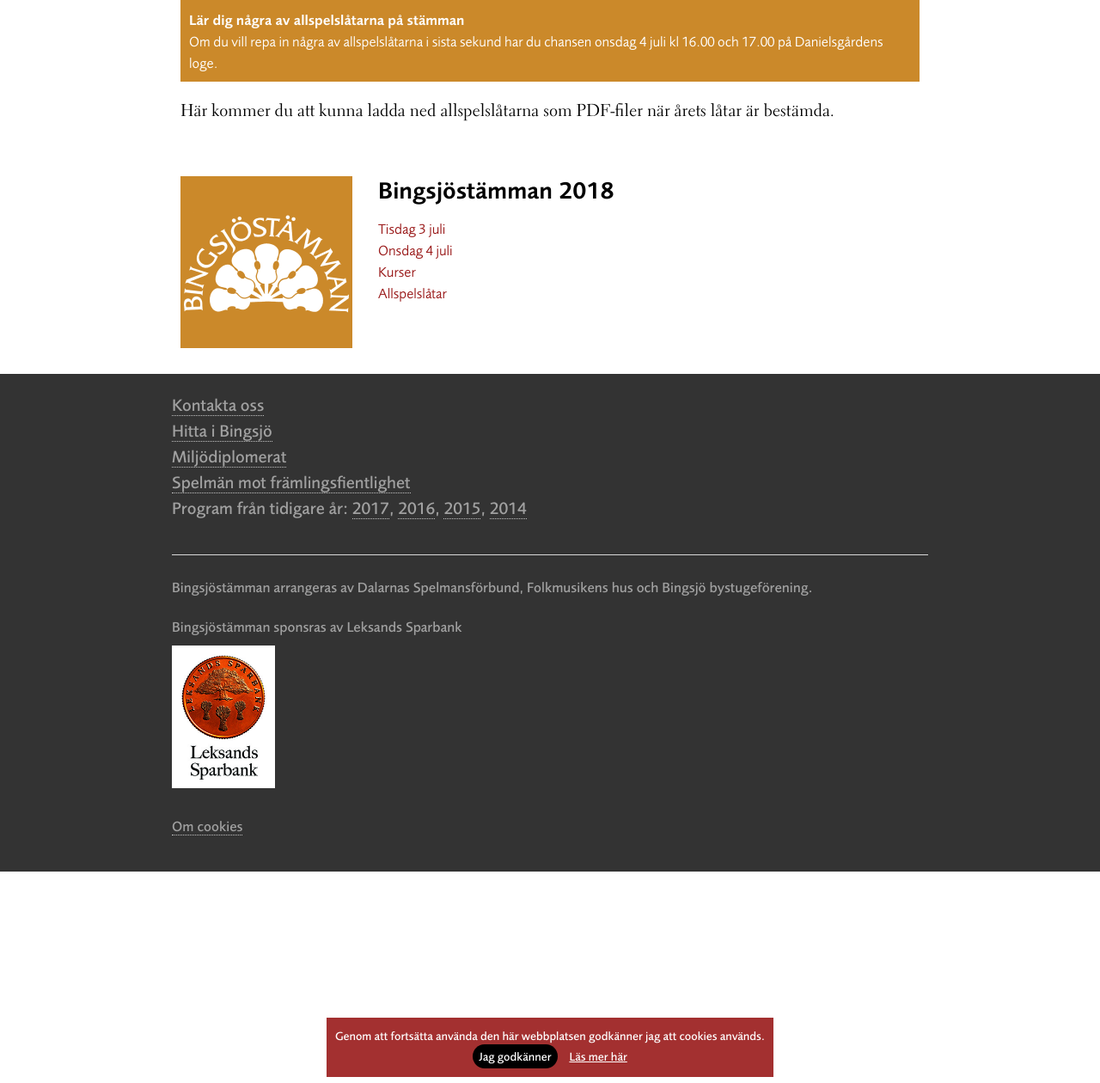
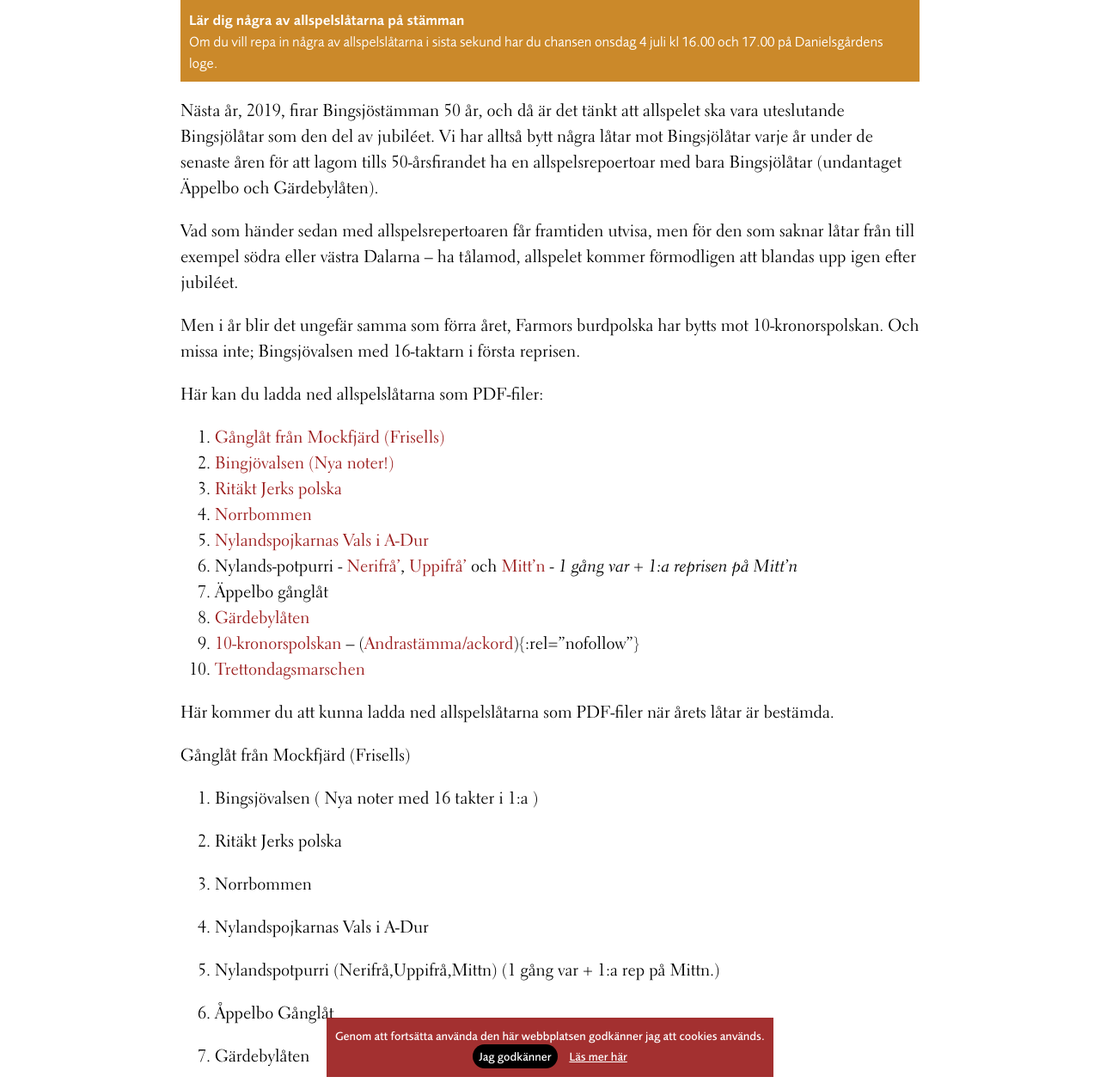
Before and after one commit to bingsjostamman/bingsjostamman.github.io, a Jekyll site: the page built from 2018/allspel.md, in a window 1280 px wide and 1400 px high, scrolled down 716 px. Shown: the part 140-1400 px from the top of the window at 86% size. Built offline with Jekyll 4.4.1, drawn with Linux system fonts in a browser that asks for light colours; some of the changed text lies outside the part shown.

Commit message:
allspelslåtar 2018

```diff
--- a/2018/allspel.md
+++ b/2018/allspel.md
@@ -19,7 +19,48 @@ socialdescription:
 >
 {: .island}
 
+Nästa år, 2019, firar Bingsjöstämman 50 år, och då är det tänkt att allspelet ska vara uteslutande Bingsjölåtar som den del av jubiléet. Vi har alltså bytt några låtar mot Bingsjölåtar varje år under de senaste åren för att lagom tills 50-årsfirandet ha en allspelsrepoertoar med bara Bingsjölåtar (undantaget Äppelbo och Gärdebylåten).
+
+Vad som händer sedan med allspelsrepertoaren får framtiden utvisa, men för den som saknar låtar från till exempel södra eller västra Dalarna – ha tålamod, allspelet kommer förmodligen att blandas upp igen efter jubiléet.
+
+Men i år blir det ungefär samma som förra året, Farmors burdpolska har bytts mot 10-kronorspolskan. Och missa inte; Bingsjövalsen med 16-taktarn i första reprisen.
+
+Här kan du ladda ned allspelslåtarna som PDF-filer:
+
+
+1. [Gånglåt från Mockfjärd (Frisells)](/files/mockfjard.pdf){:rel="nofollow"}
+2. [Bingjövalsen (Nya noter!)](/files/bingsjovalsen_16takt_2018.pdf){:rel="nofollow"}
+3. [Ritäkt Jerks polska](/files/ritakt_jerk.pdf){:rel="nofollow"}
+4. [Norrbommen](/files/norrbommen.pdf){:rel="nofollow"}
+5. [Nylandspojkarnas Vals i A-Dur](/files/nylandspojkarnas-vals.pdf){:rel="nofollow"}
+6. Nylands-potpurri - [Nerifrå'](/files/nerifra_nr1_bingsjo_2017.pdf){:rel="nofollow"}, [Uppifrå'](/files/uppifra_nr2_bingsjo_2017.pdf){:rel="nofollow"} och [Mitt'n](/files/mittn_nr3_bingsjo_2017.pdf){:rel="nofollow"} - _1 gång var + 1:a reprisen på Mitt'n_
+7. Äppelbo gånglåt
+8. [Gärdebylåten](/files/gardebylaten.pdf){:rel="nofollow"}
+9. [10-kronorspolskan](/files/10-kronorspolskan.pdf) – ([Andrastämma/ackord](/files/10-kronorspolskan_2a-stamma-ackord.pdf)){:rel="nofollow"}
+10. [Trettondagsmarschen](/files/trettondagsmarschen.pdf){:rel="nofollow"}
+
+
+
 Här kommer du att kunna ladda ned allspelslåtarna som PDF-filer när årets låtar är bestämda.
 
+Gånglåt från Mockfjärd (Frisells)
+
+2. Bingsjövalsen ( Nya noter med 16 takter i 1:a )
+
+3. Ritäkt Jerks polska
+
+4. Norrbommen
+
+5. Nylandspojkarnas Vals i A-Dur
+
+6. Nylandspotpurri (Nerifrå,Uppifrå,Mittn) (1 gång var + 1:a rep på Mittn.)
+
+7. Åppelbo Gånglåt
+
+8. Gärdebylåten
+
+9. 10 Kronors polskan ( NY) (Noter Mel.)(Noter 2:a + Ackord)
+
+10. Trettondagsmarschen
 
 </div>
```
Also changed, not shown: 3 other files.
